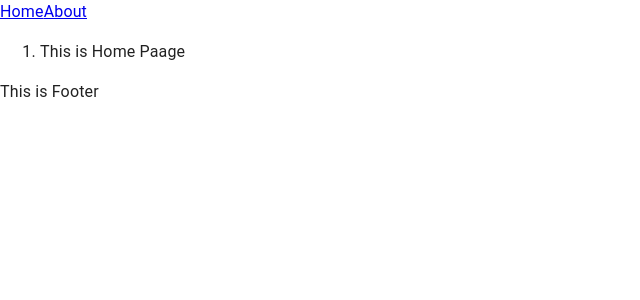
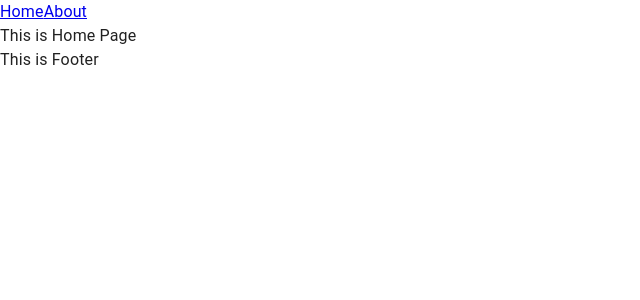
Before and after one commit to vimalmenon/vimalmenon.github.io, a Next.js app: page / in a window 1280 px wide. Shown: the top 300 px of the page, without its empty margins (0-640 px from the left). Built offline with nearby package versions, Linux system fonts and the light colour scheme; what @mui/material-nextjs would draw is missing.

Commit message:
updated Page

```diff
--- a/src/app/page.tsx
+++ b/src/app/page.tsx
@@ -4,9 +4,7 @@ export default function Home() {
   return (
     <div className={styles.page}>
       <main className={styles.main}>
-        <ol>
-          <li>This is Home Paage</li>
-        </ol>
+        <div>This is Home Page</div>
       </main>
     </div>
   );
```
Also changed, not shown: 1 other file (tests, documents, lock files or other folders).
